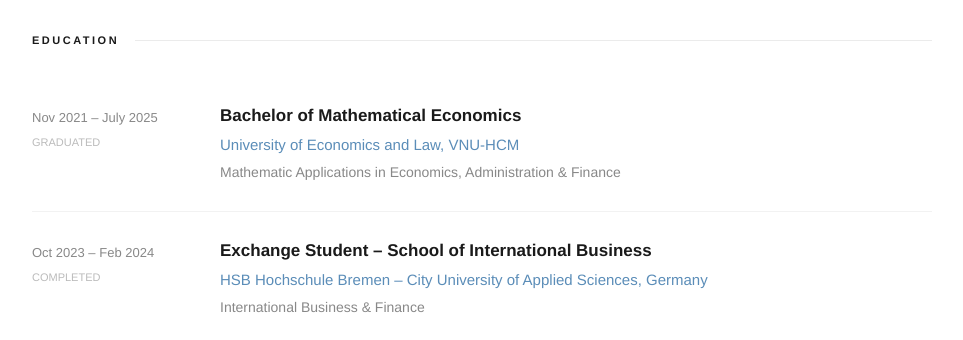
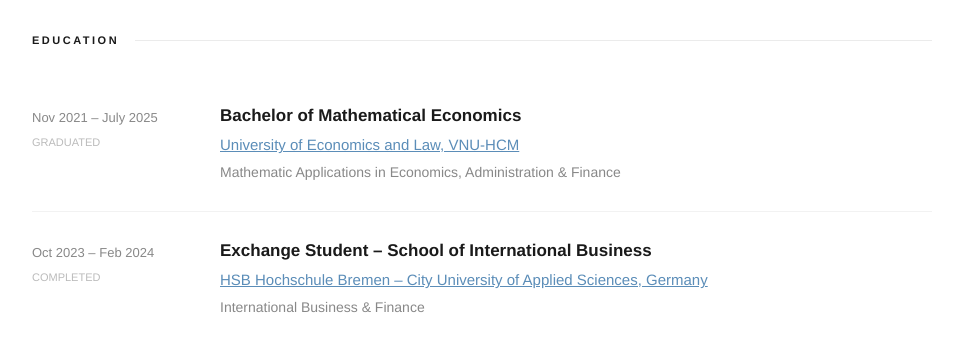
Before and after one commit to nguyenthaotran7903/Thao-Nguyen-Portfolio, a Next.js app: page / in a window 1280 px wide. Shown: the part 1140-1480 px from the top of the page, without its empty margins (140-1103 px from the left). Built offline with nearby package versions, Linux system fonts and the light colour scheme.

Commit message:
Update page.jsx

```diff
--- a/app/page.jsx
+++ b/app/page.jsx
@@ -997,7 +997,19 @@ export default function Portfolio() {
                 </div>
                 <div className={styles.eduRight}>
                   <span className={styles.eduDegree}>{edu.degree}</span>
-                  <span className={styles.eduInst}>{edu.institution}</span>
+                  {/* Link cho tên trường */}
+                  {(() => {
+                    let link = null;
+                    if (edu.institution.includes('University of Economics and Law')) link = 'https://www.uel.edu.vn/';
+                    if (edu.institution.includes('HSB Hochschule Bremen')) link = 'https://www.hs-bremen.de/en/';
+                    return link ? (
+                      <a href={link} target="_blank" rel="noopener noreferrer" className={styles.eduInst}>
+                        {edu.institution}
+                      </a>
+                    ) : (
+                      <span className={styles.eduInst}>{edu.institution}</span>
+                    );
+                  })()}
                   <span className={styles.eduField}>{edu.field}</span>
                 </div>
               </div>
```
